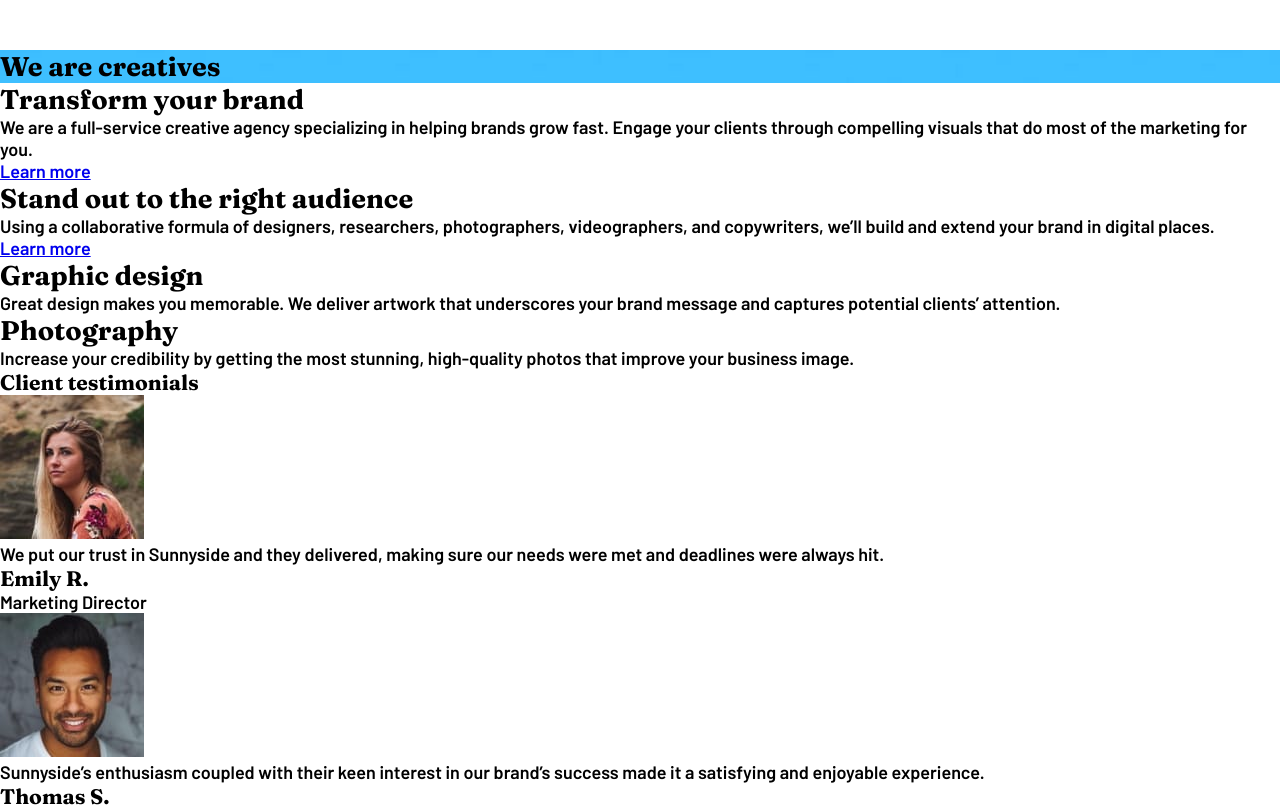
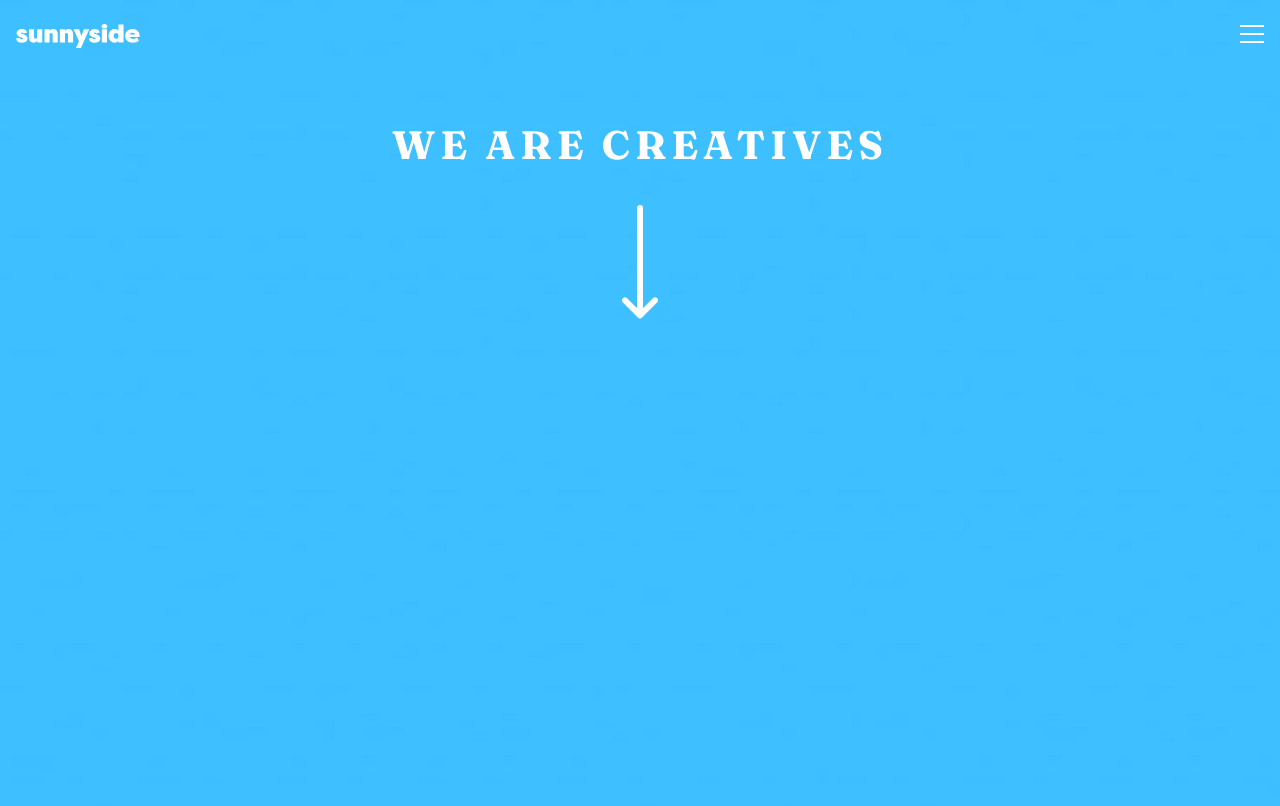
Before and after one commit to CondensedMilk7/sunnyside-agency-landing-page, a plain HTML site: page index.html in a window 1280 px wide. Shown: the top 806 px of the page. Drawn offline with Linux system fonts and the light colour scheme.

Commit message:
fixed the orange img problem, added egg img, styled section infos and learn more btn (btn needs to have different style)

```diff
--- a/index.html
+++ b/index.html
@@ -26,7 +26,7 @@
     </style>
   </head>
   <body>
-    <header>
+    <header class="main-header">
       <img src="./images/logo.svg" alt="" />
       <nav class="main-nav">
         <a href="#">
@@ -42,12 +42,13 @@
     </header>
     <section class="hero">
       <!-- <img src="./images/mobile/image-header.jpg" alt="image header"> -->
-      <h1>We are creatives</h1>
+      <div class="title-arrow">
+        <h1>We are creatives</h1>
+        <img src="./images/icon-arrow-down.svg" alt="" />
+      </div>
     </section>
     <section class="section1">
-      <div class="section-img">
-
-      </div>
+      <div class="section-img"></div>
       <div class="section-info">
         <h2>Transform your brand</h2>
         <p>
@@ -55,7 +56,7 @@
           grow fast. Engage your clients through compelling visuals that do most
           of the marketing for you.
         </p>
-        <a href="#" class="learn-more">Learn more</a>
+        <a href="#" class="learn-more bg-yellow">Learn more</a>
       </div>
     </section>
     <section class="section2">
@@ -67,7 +68,7 @@
           photographers, videographers, and copywriters, we’ll build and extend
           your brand in digital places.
         </p>
-        <a href="#" class="learn-more">Learn more</a>
+        <a href="#" class="learn-more bg-red">Learn more</a>
       </div>
     </section>
     <section class="section3">
--- a/styles.css
+++ b/styles.css
@@ -1,10 +1,10 @@
 @import url("https://fonts.googleapis.com/css2?family=Barlow:wght@600&display=swap");
-@import url("https://fonts.googleapis.com/css2?family=Fraunces:wght@700&display=swap");
+@import url("https://fonts.googleapis.com/css2?family=Fraunces:wght@700;900&display=swap");
 
 :root {
   /* Primary */
   --soft-red: hsl(7, 99%, 70%);
-  --yellow: hsl(51, 100%, 49%);
+  --yellow: hsla(51, 100%, 49%, 0.295);
   /* graphic design text */
   --dark-desat-cyan: hsl(167, 40%, 24%);
   /* photography text */
@@ -37,15 +37,92 @@ h3 {
   font-family: "Fraunces", serif;
 }
 
+.main-header {
+  position: fixed;
+  width: 100%;
+  top: 0;
+  left: 0;
+  display: flex;
+  align-items: center;
+  justify-content: space-between;
+  padding: 16px;
+  padding-top: 24px;
+}
+
 .hero {
-  background: url("./images/mobile/image-header.jpg") no-repeat;
-  background-size: 100% auto;
-  /* background-attachment: fixed; */
-  /* width: 100vw; */
-  max-height: 100vh;
-  width: 100%;
+  background: url("./images/mobile/image-header.jpg");
+  background-repeat: no-repeat;
+  background-size: cover;
+  background-position: bottom;
+  padding-bottom: 147%;
+  text-align: center;
+  display: flex;
+  flex-direction: column;
+  align-items: center;
+  justify-content: center;
 }
 
 .hidden {
   display: none;
 }
+
+.hero h1 {
+  font-size: 2.2rem;
+  text-transform: uppercase;
+  letter-spacing: 5px;
+  color: var(--white);
+}
+
+.title-arrow {
+  position: absolute;
+  top: 15%;
+}
+
+.title-arrow img {
+  margin-top: 36px;
+}
+
+section {
+  text-align: center;
+}
+
+.section-info {
+  padding: 40px 20px 40px 20px;
+}
+
+.section-info h2 {
+  font-weight: 900;
+  padding: 16px;
+  padding-bottom: 0;
+}
+
+.section-info p {
+  color: var(--dark-grayish-blue);
+  margin: 26px 0;
+}
+
+.learn-more {
+  text-decoration: none;
+  font-family: "Fraunces", serif;
+  text-transform: uppercase;
+  background: var(--yellow);
+  background: linear-gradient(0deg, var(--yellow) 10%, rgba(2, 0, 36, 0) 50%);
+  padding: 0 8px;
+  padding-bottom: 4px;
+  border-radius: 20px;
+  /* add another div with margin: -x; */
+}
+
+.bg-yellow {
+}
+
+.bg-red {
+}
+
+.section1 .section-img {
+  background: url("images/mobile/image-transform.jpg");
+  background-repeat: no-repeat;
+  background-size: cover;
+  background-position: center;
+  padding-bottom: 80%;
+}
```
